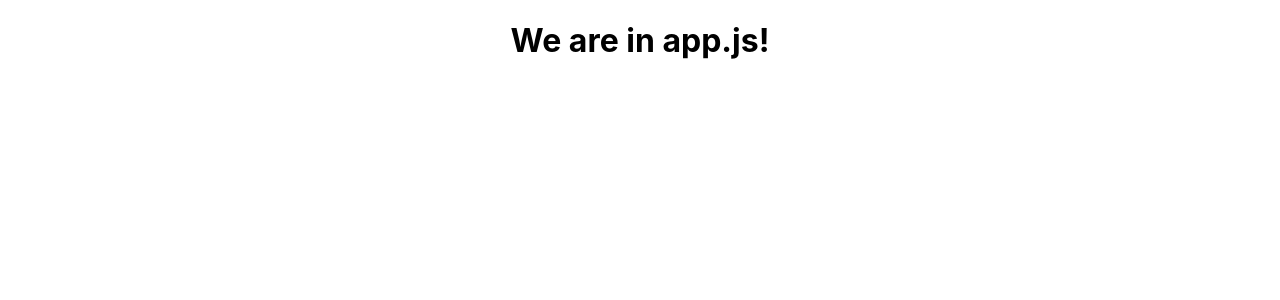
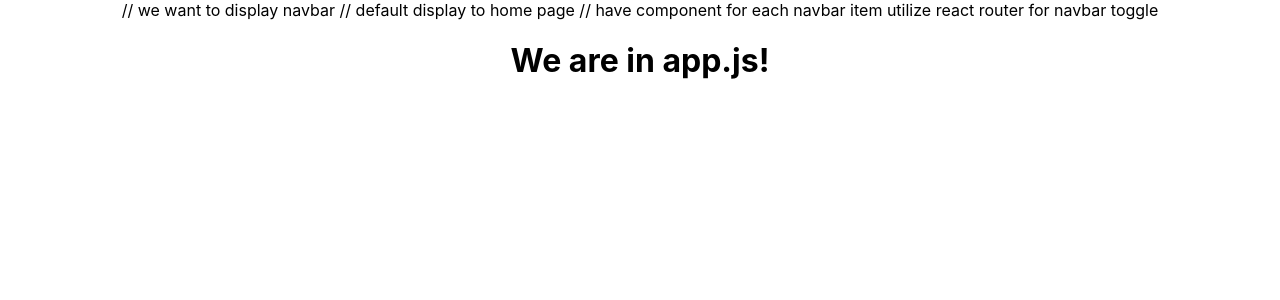
Before and after one commit to lisellelogan/about-liselle, a React (Create React App) app: page / in a window 1280 px wide. Shown: the top 300 px of the page. Built offline with nearby package versions, Linux system fonts and the light colour scheme.

Commit message:
add comments to plan application utilizing nav bar

```diff
--- a/src/App.js
+++ b/src/App.js
@@ -4,6 +4,10 @@ import './App.css';
 function App() {
   return (
     <div className="App">
+      // we want to display navbar
+      // default display to home page
+      // have component for each navbar item
+      utilize react router for navbar toggle
       <h1>We are in app.js!</h1>
     </div>
   );
```
